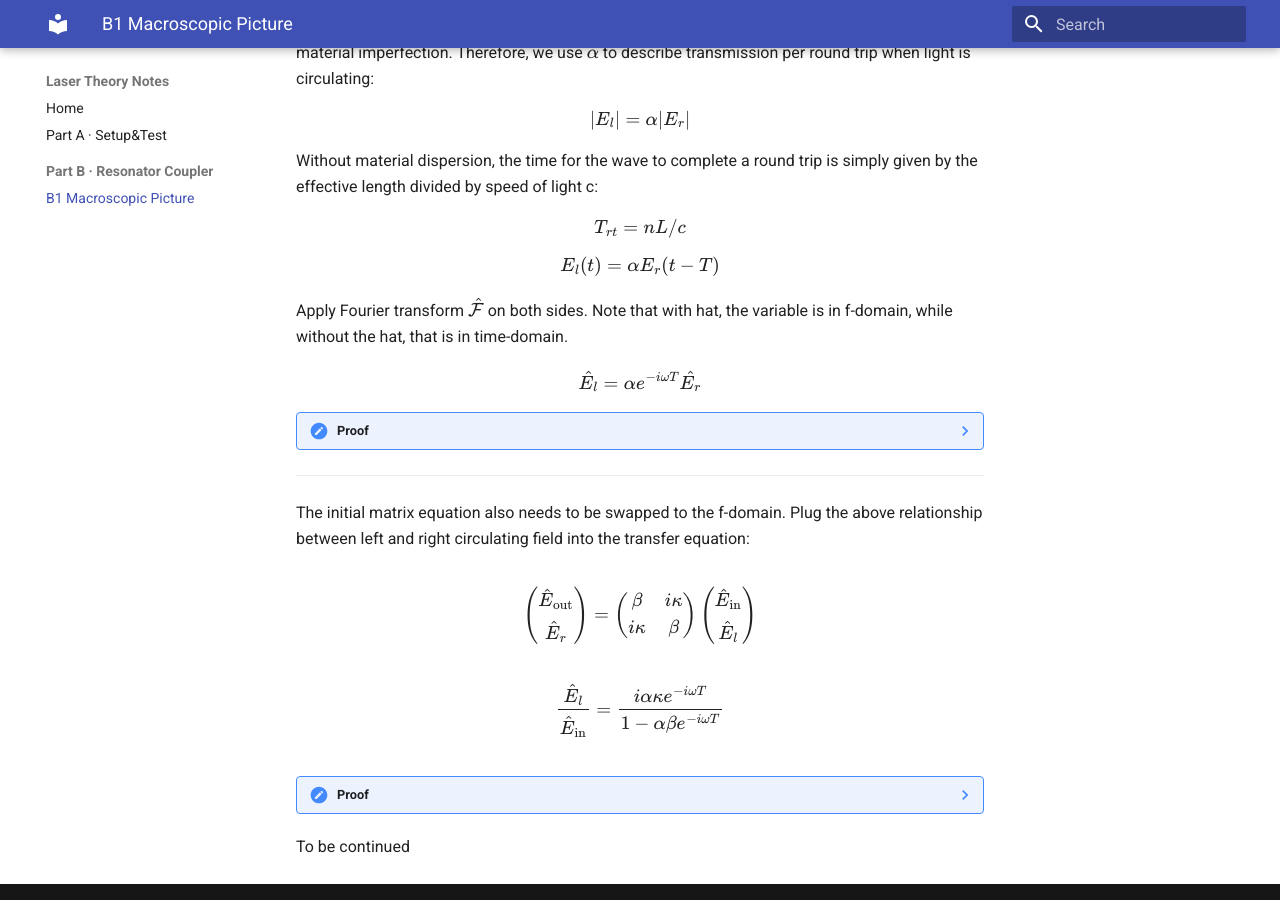
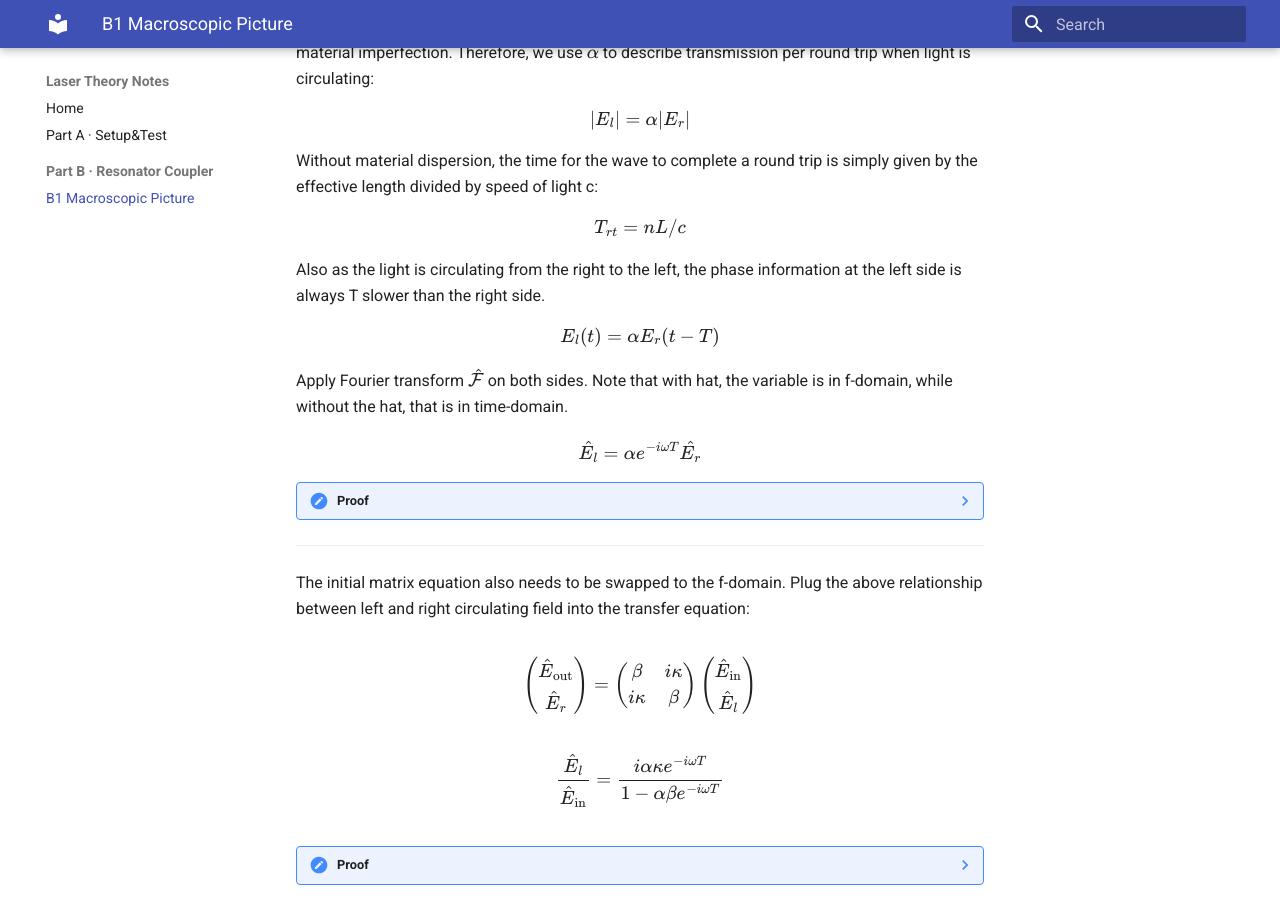
Before and after one commit to WyrdHY/Laser_Theory, an MkDocs documentation site: the page built from docs/Ring_Macro.md, in a window 1280 px wide and 900 px high, scrolled down 2469 px. Built offline with MkDocs 1.6.1 and Material for MkDocs 9.7.7, drawn with Linux system fonts in a browser that asks for light colours.

Commit message:
0220_0656

```diff
--- a/docs/Ring_Macro.md
+++ b/docs/Ring_Macro.md
@@ -72,6 +72,8 @@ Without material dispersion, the time for the wave to complete a round trip is s
 $$
     T_{rt} = nL/c
 $$
+
+Also as the light is circulating from the right to the left, the phase information at the left side is always T slower than the right side.
 $$
     E_l(t) = \alpha E_r(t-T)
 $$
```
